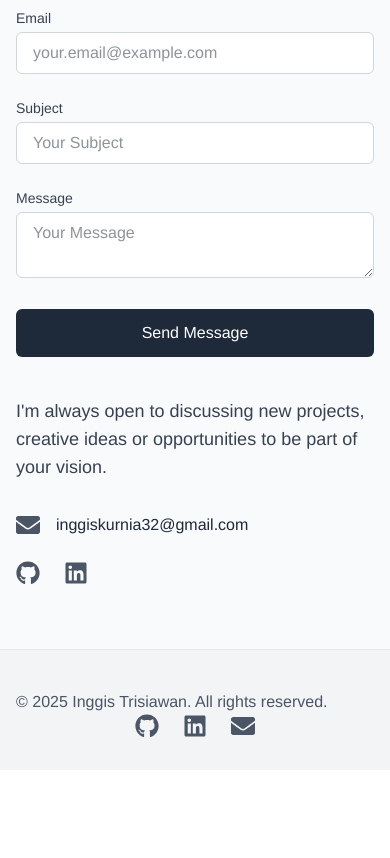
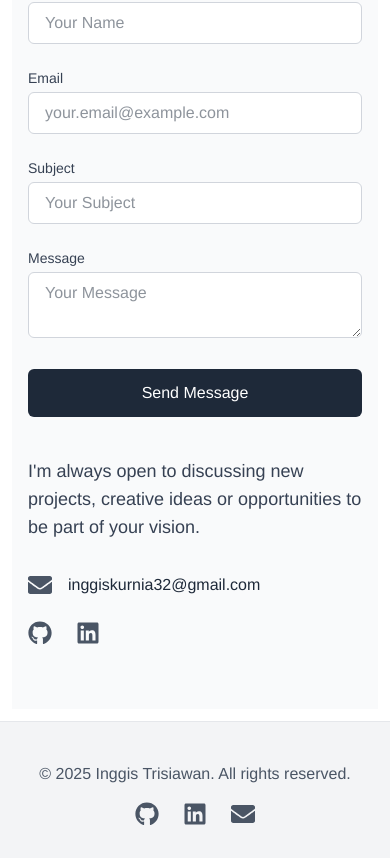
Before and after one commit to inggiskurnia/portofolio-web, a Next.js app: page / in a window 390 px wide. Shown: the part 4854-5712 px from the top of the page. Before the commit the page ends 5624 px from the top, so only its background shows below. Built offline with nearby package versions, Linux system fonts and the light colour scheme.

Commit message:
chore: fix styling

```diff
--- a/src/app/page.tsx
+++ b/src/app/page.tsx
@@ -17,7 +17,7 @@ export default function Home() {
       </Head>
       <Navbar />
 
-      <main>
+      <main className="p-3">
         <Hero />
         <About />
         <Skills />
--- a/src/components/sections/Footer.tsx
+++ b/src/components/sections/Footer.tsx
@@ -7,8 +7,8 @@ const Footer: FC = () => {
   return (
     <footer className="bg-gray-100 text-gray-800 py-8 border-t border-gray-200">
       <div className="max-w-7xl mx-auto px-4 sm:px-6 lg:px-8">
-        <div className="md:flex md:items-center md:justify-between">
-          <p className="mt-2 text-gray-600">
+        <div className="md:flex md:items-center md:justify-between space-y-4">
+          <p className="mt-2 text-gray-600 text-center">
             © {new Date().getFullYear()} Inggis Trisiawan. All rights reserved.
           </p>
           <div className="flex justify-center md:justify-end space-x-6">
```
